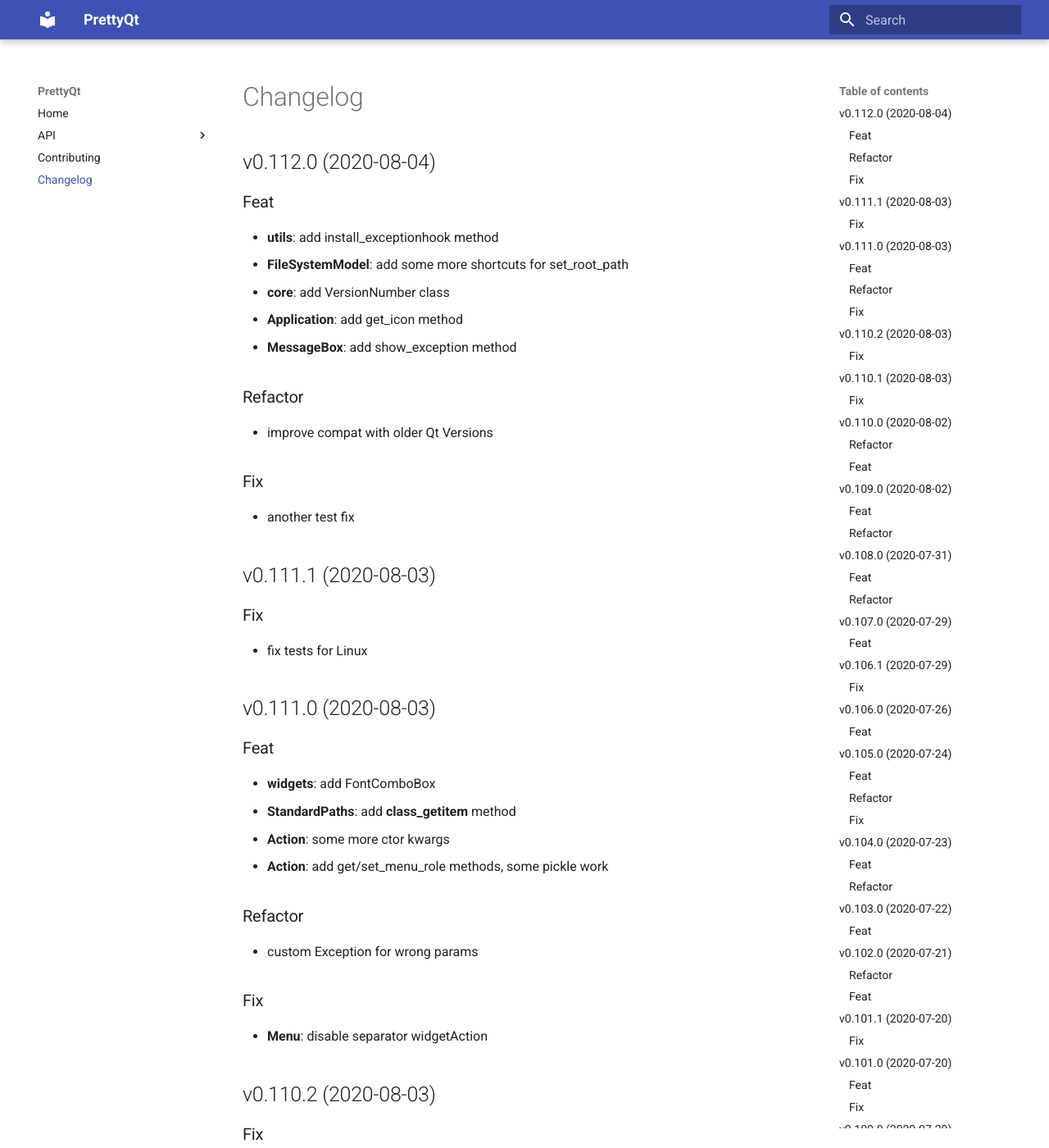
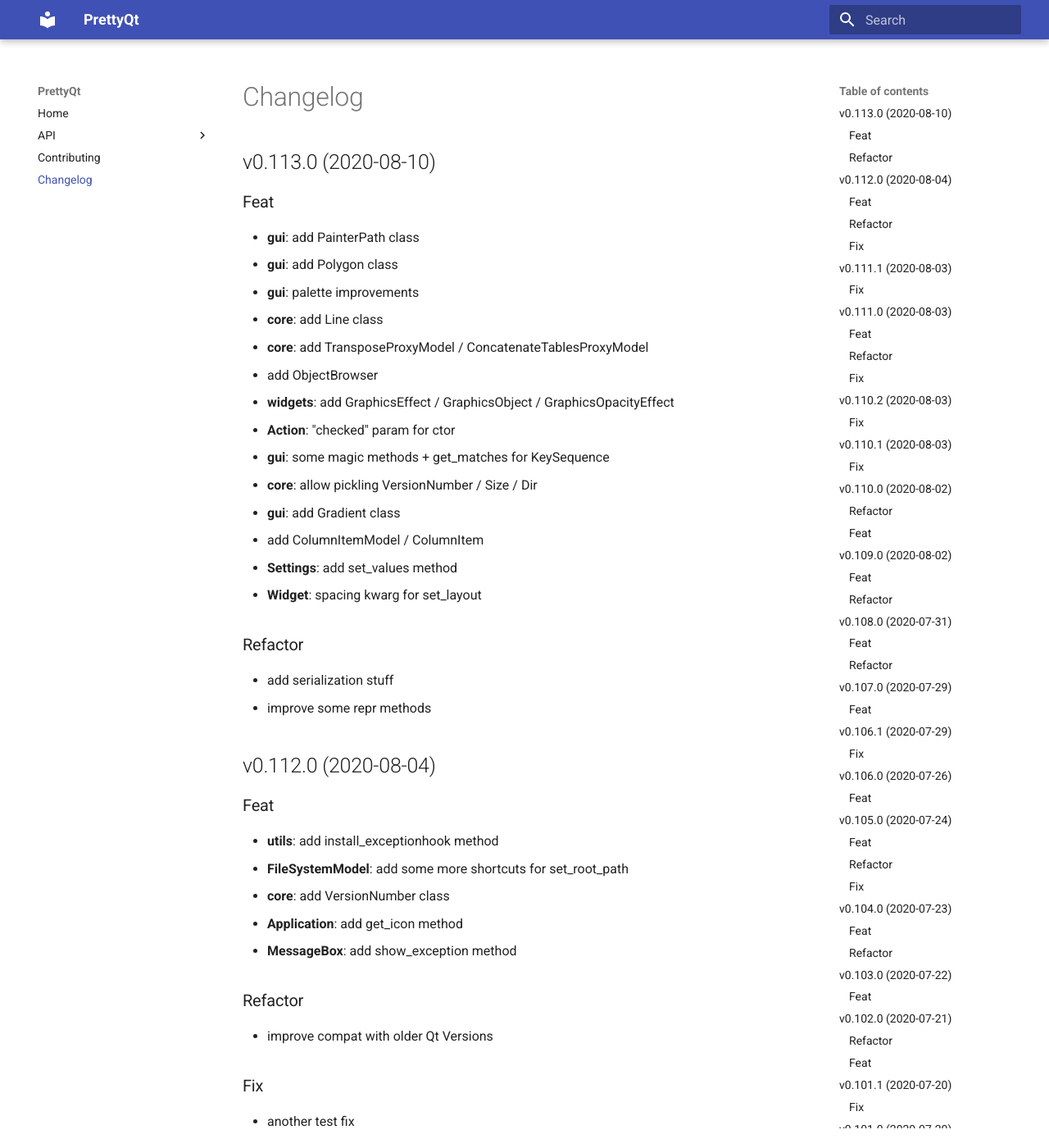
Before and after one commit to phil65/PrettyQt, an MkDocs documentation site: the page built from docs/changelog.md, in a window 1280 px wide and 1400 px high. Shown: the whole window at 82% size. Built offline with MkDocs 1.6.1 and Material for MkDocs 9.7.7, drawn with Linux system fonts in a browser that asks for light colours.

Commit message:
bump: version 0.112.0 → 0.113.0

```diff
--- a/docs/changelog.md
+++ b/docs/changelog.md
@@ -1,3 +1,27 @@
+## v0.113.0 (2020-08-10)
+
+### Feat
+
+- **gui**: add PainterPath class
+- **gui**: add Polygon class
+- **gui**: palette improvements
+- **core**: add Line class
+- **core**: add TransposeProxyModel / ConcatenateTablesProxyModel
+- add ObjectBrowser
+- **widgets**: add GraphicsEffect / GraphicsObject / GraphicsOpacityEffect
+- **Action**: "checked" param for ctor
+- **gui**: some magic methods + get_matches for KeySequence
+- **core**: allow pickling VersionNumber / Size / Dir
+- **gui**: add Gradient class
+- add ColumnItemModel / ColumnItem
+- **Settings**: add set_values method
+- **Widget**: spacing kwarg for set_layout
+
+### Refactor
+
+- add serialization stuff
+- improve some repr methods
+
 ## v0.112.0 (2020-08-04)
 
 ### Feat
--- a/prettyqt/__init__.py
+++ b/prettyqt/__init__.py
@@ -4,7 +4,7 @@
 
 __author__ = """Philipp Temminghoff"""
 __email__ = "phil65@kodi.tv"
-__version__ = "0.112.0"
+__version__ = "0.113.0"
 
 
 __all__ = [
--- a/pyproject.toml
+++ b/pyproject.toml
@@ -1,6 +1,6 @@
 [tool.poetry]
 name = "PrettyQt"
-version = "0.112.0"
+version = "0.113.0"
 description = "A pythonic layer on top of qtpy"
 readme = 'docs/index.md'
 repository = "https://github.com/phil65/prettyqt"
@@ -127,7 +127,7 @@ exclude = '''
 '''
 [tool.commitizen]
 name = "cz_conventional_commits"
-version = "0.112.0"
+version = "0.113.0"
 tag_format = "v$version"
 version_files = [
     "prettyqt/__init__.py:__version__",
--- a/setup.py
+++ b/setup.py
@@ -40,6 +40,6 @@ setup(
     packages=find_packages(),
     test_suite="tests",
     url="https://github.com/phil65/prettyqt",
-    version="0.112.0",
+    version="0.113.0",
     zip_safe=False,
 )
```
Also changed, not shown: CHANGELOG.md (+24 -0 lines).
